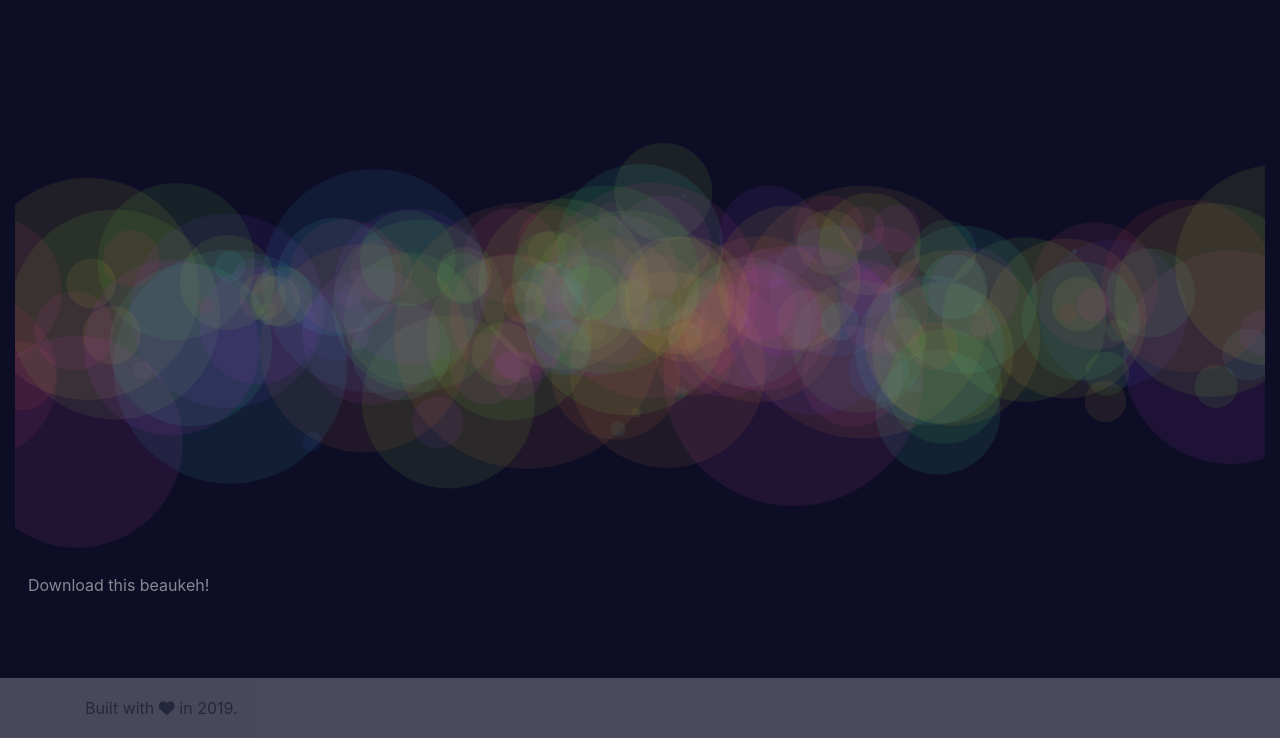
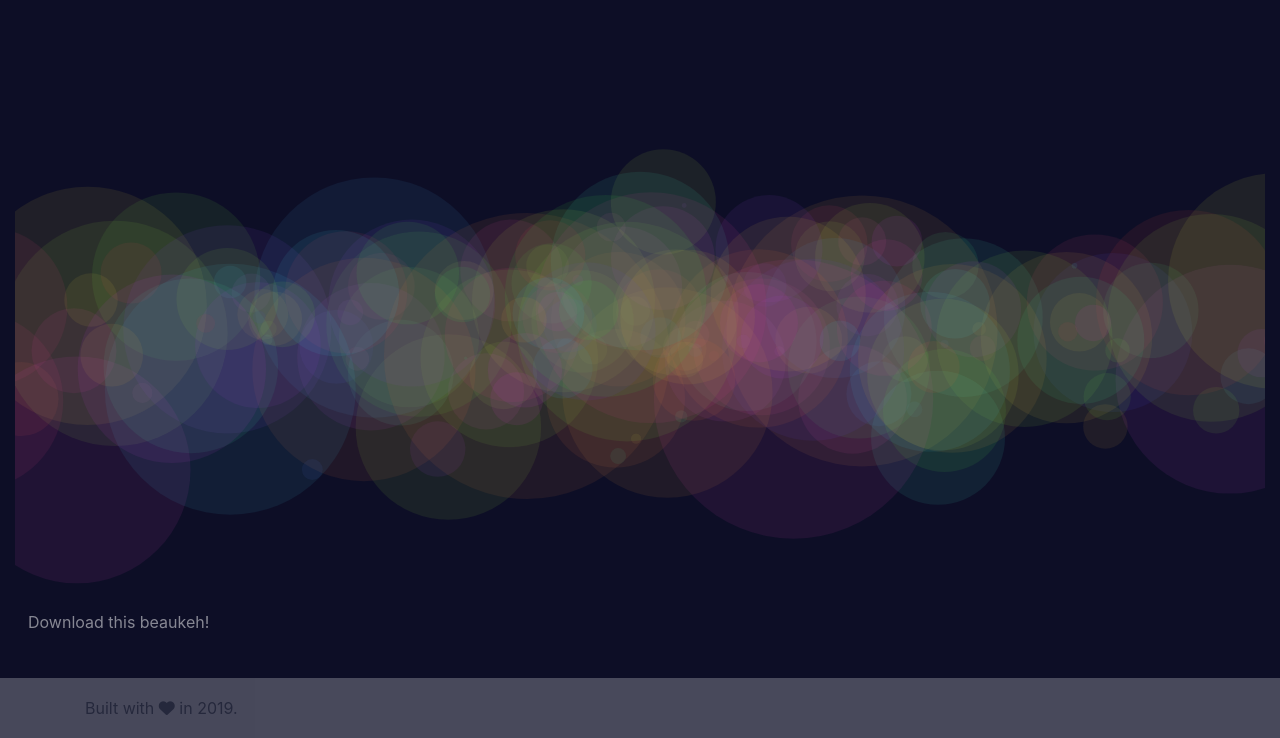
Before and after one commit to cruller-club/beaukeh, a Rails app: page / in a window 1280 px wide. Shown: the part 62-800 px from the top of the page. Run offline with Rails 7, Linux system fonts and the light colour scheme; style sheets or scripts are compiled from the project's sources; some libraries are stand-ins or nearby versions.

Commit message:
Adjusted the aspect ratio to 21:9.

```diff
--- a/app/views/static/gimme.html.erb
+++ b/app/views/static/gimme.html.erb
@@ -15,7 +15,9 @@
 
         // PNG conversion shamelessly stolen from Nikita Rokotyan (http://bl.ocks.org/Rokotyan/0556f8facbaf344507cdc45dc3622177)
         var svgString = getSVGString(beaukeh.node());
-        svgString2Image( svgString, 2*width, 2*height, 'png', save ); // passes Blob and filesize String to the callback
+        svgString2Image( svgString, 2 * width, 2 * height, 'png', save ); // passes Blob and filesize String to the callback
+
+        console.log("Gimme-ing a [" + (2 * width) + "x" + (2 * height) + "] Beaukeh");
 
         function save( dataBlob, filesize ){
             saveAs( dataBlob, 'beaukeh.png' ); // FileSaver.js function
--- a/app/views/static/index.html.erb
+++ b/app/views/static/index.html.erb
@@ -9,7 +9,7 @@
         var beaukeh = d3.select("#beaukeh");
 
         var width = document.querySelector("main").clientWidth;
-        var height = Math.round(width * (0.40));
+        var height = Math.round(width * (9 / 21));
 
         draw();
 
@@ -19,7 +19,9 @@
         // PNG conversion shamelessly stolen from Nikita Rokotyan (http://bl.ocks.org/Rokotyan/0556f8facbaf344507cdc45dc3622177)
         d3.select('#save').on('click', function(){
             var svgString = getSVGString(beaukeh.node());
-            svgString2Image( svgString, 2*width, 2*height, 'png', save ); // passes Blob and filesize String to the callback
+            svgString2Image( svgString, 2 * width, 2 * height, 'png', save ); // passes Blob and filesize String to the callback
+
+            console.log("Gimme-ing a [" + (2 * width) + "x" + (2 * height) + "] Beaukeh");
 
             function save( dataBlob, filesize ){
                 saveAs( dataBlob, 'beaukeh.png' ); // FileSaver.js function
```
